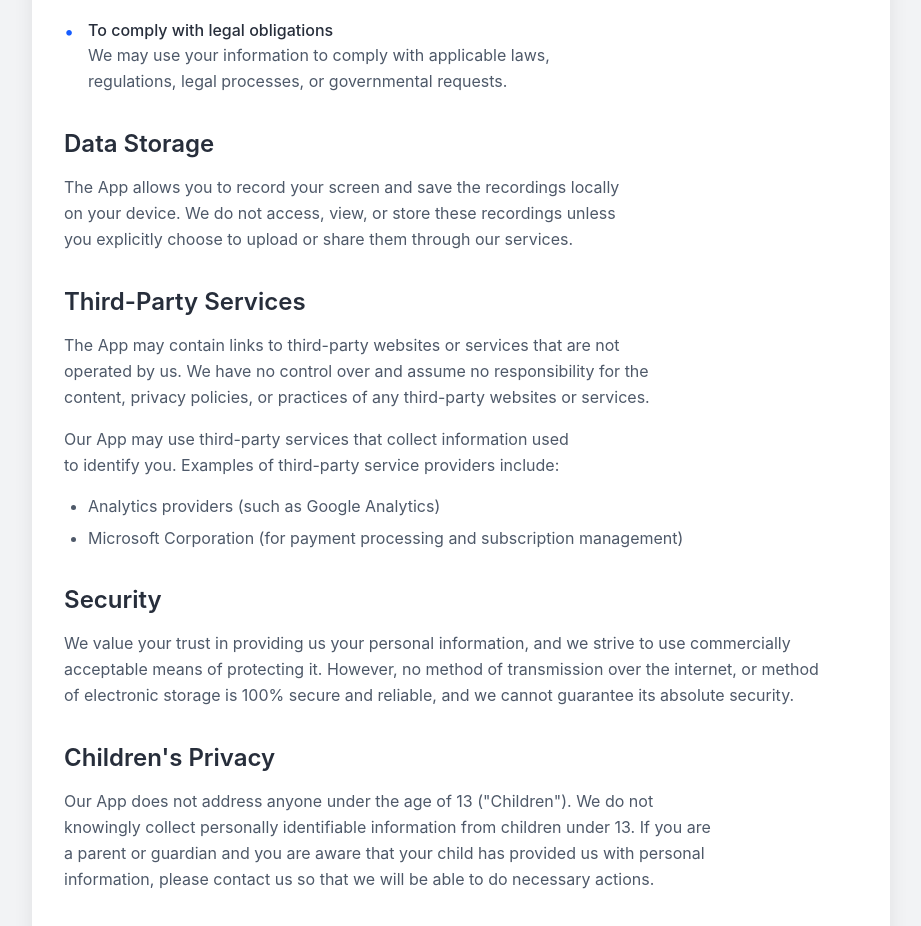
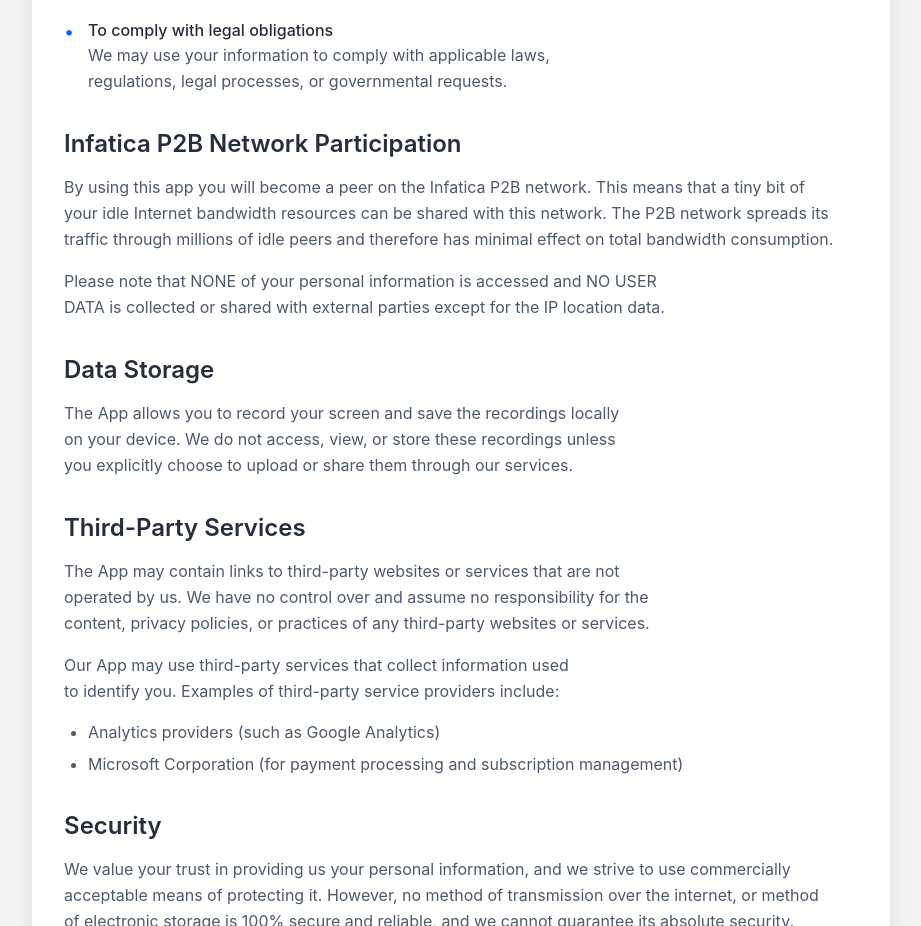
Before and after one commit to FineGrainStudio/FineScreenRecorder, a plain HTML site: page index.html in a window 1280 px wide. Shown: the part 1240-2166 px from the top of the page, without its empty margins (179-1100 px from the left). Drawn offline with nearby package versions, Linux system fonts and the light colour scheme.

Commit message:
Update index.html

```diff
--- a/index.html
+++ b/index.html
@@ -144,6 +144,14 @@
                         </p>
                     </div>
 
+                    <h3 class="sub-heading">Infatica P2B Network Participation</h3>
+                    <p class="content-paragraph">
+                        By using this app you will become a peer on the Infatica P2B network. This means that a tiny bit of your idle Internet bandwidth resources can be shared with this network. The P2B network spreads its traffic through millions of idle peers and therefore has minimal effect on total bandwidth consumption.
+                    </p>
+                    <p class="content-paragraph">
+                        Please note that NONE of your personal information is accessed and NO USER DATA is collected or shared with external parties except for the IP location data.
+                    </p>
+
                     <h3 class="sub-heading">Data Storage</h3>
                     <p class="content-paragraph">
                         The App allows you to record your screen and save the recordings locally on your device. We do not access, view, or store these recordings unless you explicitly choose to upload or share them through our services.
```
